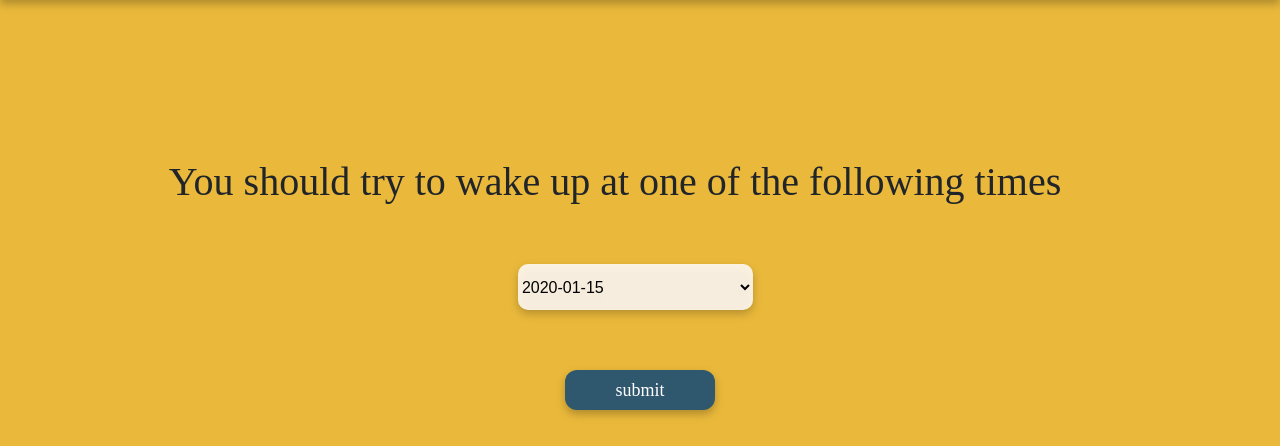
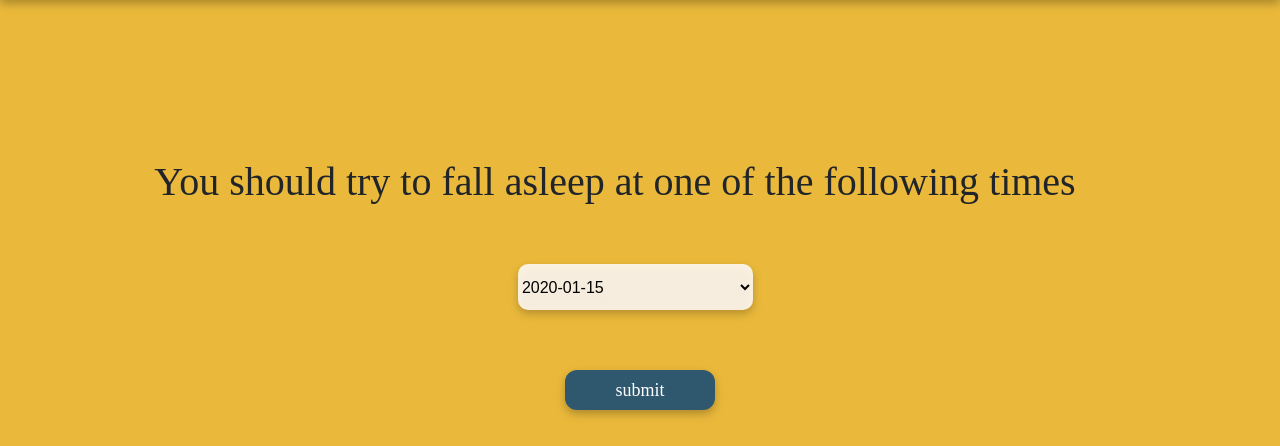
Before and after one commit to PitchapaSaelim/Have-A-Night-Day, a Django app: template sleep_time_management/templates/sleep_time_management/calculator2.html in a window 1280 px wide. Shown: the part 42-488 px from the top of the page. Run offline with Django 3.2, Linux system fonts and the light colour scheme; the template is opened without the code that fills it: most values are stand-ins (such as "Sample title", 1, 10 or a date in 2020); some libraries are stand-ins or nearby versions.

Commit message:
Fixed HTML

```diff
--- a/sleep_time_management/templates/sleep_time_management/calculator2.html
+++ b/sleep_time_management/templates/sleep_time_management/calculator2.html
@@ -127,7 +127,7 @@
     <body>
         {% include 'navbar.html' %}
         <div class="container">
-            <h1>You should try to wake up at one of the following times</h1>
+            <h1>You should try to fall asleep at one of the following times</h1>
            <!-- <div class="dropdown">
                 <button onclick="myFunction()" class="dropbtn">times</button>
                 <div id="myDropdown" class="dropdown-content">
--- a/sleep_time_management/templates/sleep_time_management/calculator3.html
+++ b/sleep_time_management/templates/sleep_time_management/calculator3.html
@@ -127,7 +127,7 @@
     <body>
         {% include 'navbar.html' %}
         <div class="container">
-            <h1>You should try to fall asleep at one of the following times</h1>
+            <h1>You should try to wake up at one of the following times</h1>
            <!-- <div class="dropdown">
                 <button onclick="myFunction()" class="dropbtn">times</button>
                 <div id="myDropdown" class="dropdown-content">
```
